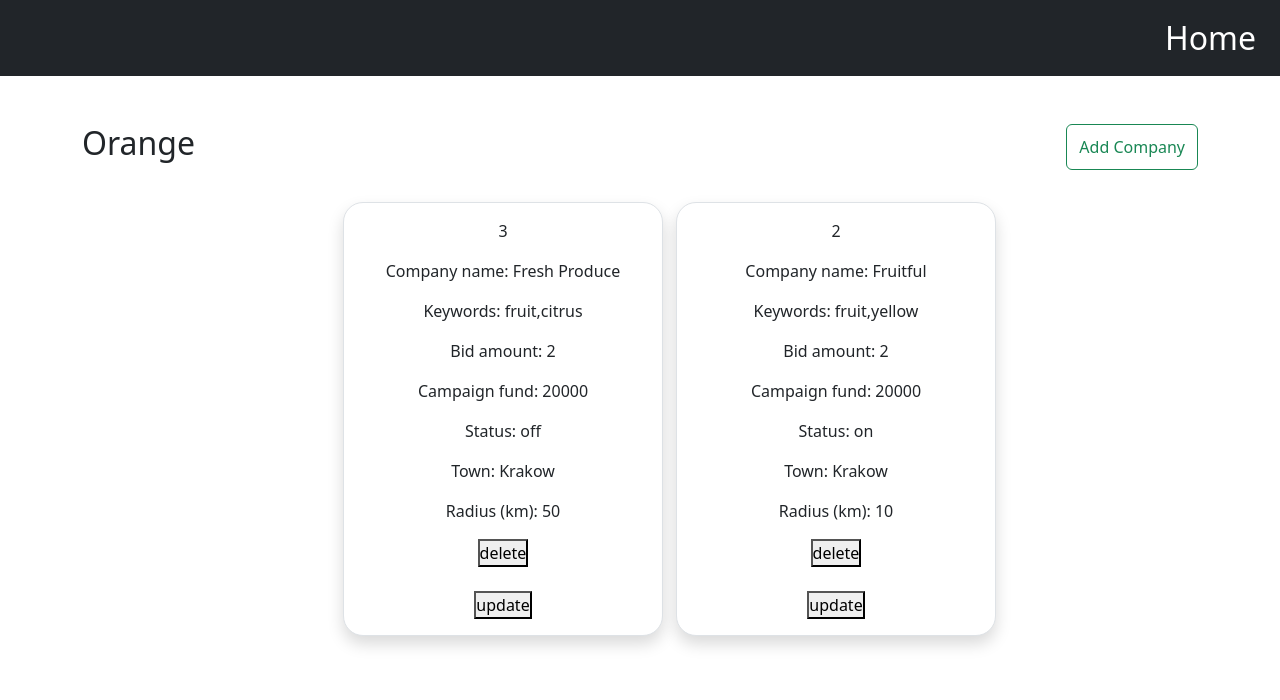
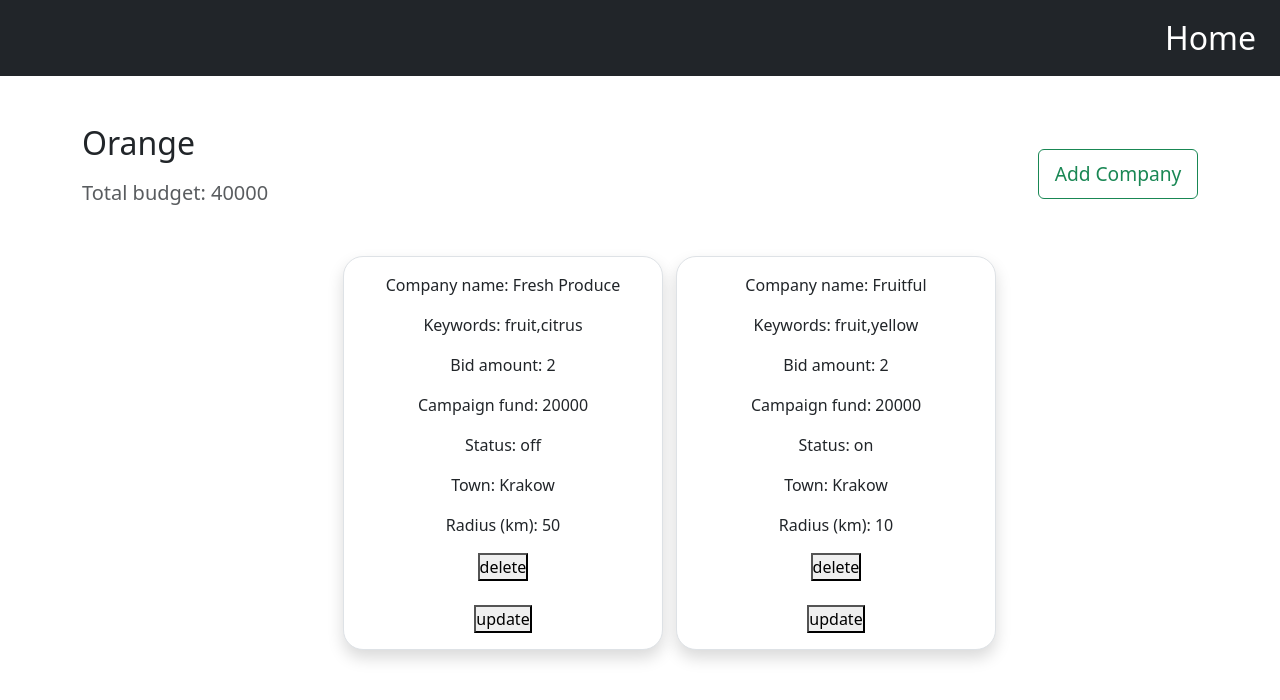
Before and after one commit to MartaKliuchnik/Products_app_angular, an Angular app: page /product-details/1 in a window 1280 px wide. Shown: the top 700 px of the page. Built offline with nearby package versions, Linux system fonts and the light colour scheme.

Commit message:
added display of total product budget based on their company funds

```diff
--- a/src/app/mock-data/data.ts
+++ b/src/app/mock-data/data.ts
@@ -61,5 +61,5 @@ export const products: Product[] = [
   new Product(6, 'Banana', BANANAS, [fruitful]),
   new Product(7, 'Orange', ORANGE, [freshProduce, fruitful]),
   new Product(8, 'Apple', APPLE, [orangeHarvest, africaProduce]),
-  new Product(9, 'Banana', BANANAS, [fruitful, orangeHarvest]),
+  new Product(9, 'Banana', BANANAS, [orangeHarvest]),
 ];
--- a/src/app/product-details/product-details.component.html
+++ b/src/app/product-details/product-details.component.html
@@ -1,9 +1,12 @@
-<div class="container">
+<div class="container wrapper">
   <div class="row justify-content-center">
-    <div class="d-flex justify-content-between">
-      <h2>{{ product.name }}</h2>
+    <div class="d-flex justify-content-between align-items-center">
+      <div class="d-flex flex-column gap-2">
+        <h2>{{ product.name }}</h2>
+        <p class="text-muted lead">Total budget: {{ totalBudget }}</p>
+      </div>
       <button
-        class="btn btn-outline-success"
+        class="btn btn-outline-success btn-add-company"
         (click)="goToAddCompanyPage(product.id)"
       >
         Add Company
@@ -19,7 +22,6 @@
           <div
             class="d-flex flex-column align-items-center card border shadow col-md-3 mx-auto card-body m-2"
           >
-            <p>{{ company.id }}</p>
             <p>Company name: {{ company.name }}</p>
             <p>Keywords: {{ company.keywords }}</p>
             <p>Bid amount: {{ company.bidAmount }}</p>
--- a/src/app/product-details/product-details.component.sass
+++ b/src/app/product-details/product-details.component.sass
@@ -1,3 +1,8 @@
-.card-body
-    width: 20rem
-    border-radius: 20px
+.wrapper
+    & .btn-add-company
+        width: 10rem
+        height: 50px
+        font-size: 1.2rem
+    .card-body
+        width: 20rem
+        border-radius: 20px
--- a/src/app/product-details/product-details.component.ts
+++ b/src/app/product-details/product-details.component.ts
@@ -12,6 +12,7 @@ import { Company } from '../model/company';
 export class ProductDetailsComponent implements OnInit {
   product!: Product;
   newCompany: Company | undefined;
+  totalBudget: number;
 
   constructor(
     private route: ActivatedRoute,
@@ -30,6 +31,15 @@ export class ProductDetailsComponent implements OnInit {
           this.product = product;
         }
       });
+
+    this.updateBudget();
+  }
+
+  updateBudget() {
+    this.totalBudget = this.product?.companies?.reduce(
+      (sum, current) => +current.campaignFund + sum,
+      0
+    );
   }
 
   deleteCompany(productId: number, companyId: number) {
@@ -38,6 +48,7 @@ export class ProductDetailsComponent implements OnInit {
       .subscribe((product: Product) => {
         this.product = product;
       });
+    this.updateBudget();
   }
 
   goToAddCompanyPage(productId: number) {
```
